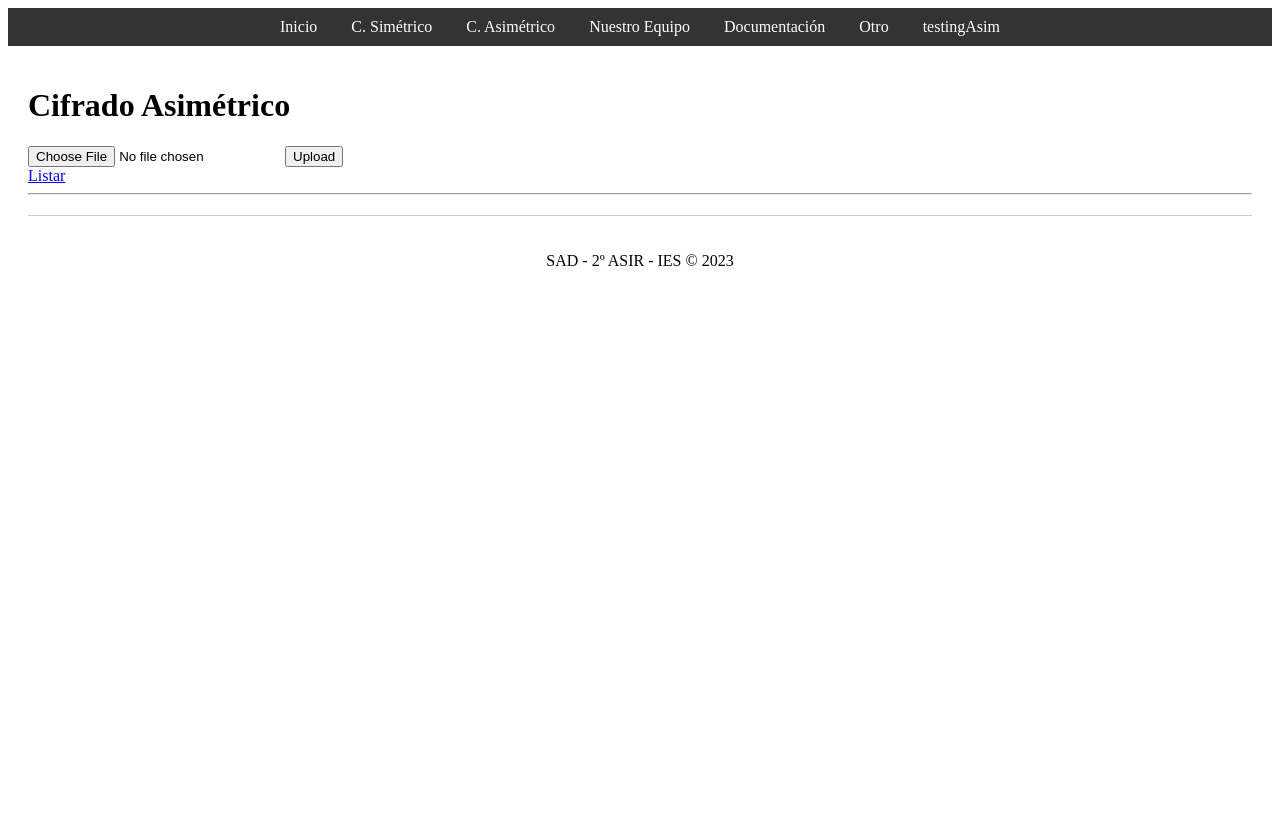
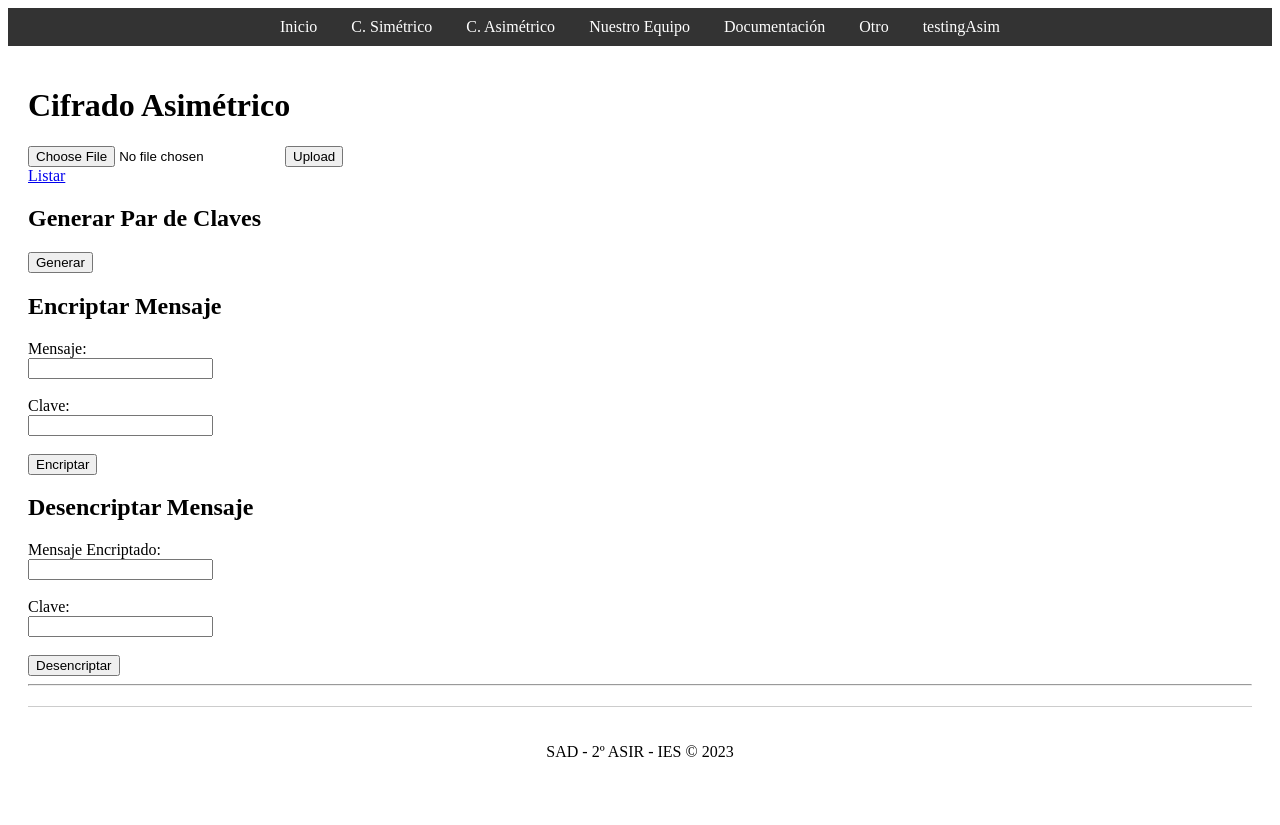
Before and after one commit to ICV-23-24/proyecto-criptografia-python-grupo-5, a Flask app: page /testingAsim in a window 1280 px wide. Before the commit the page ends 266 px from the top, so only its background shows below. Run offline with Flask 2, Linux system fonts and the light colour scheme.

Commit message:
generar claves asimetricas inestable

```diff
--- a/app.py
+++ b/app.py
@@ -1,8 +1,11 @@
 import os
 from datetime import datetime
-from flask import Flask, flash, jsonify, redirect, render_template, request, send_from_directory
+from flask import Flask, flash, redirect, render_template, request, send_from_directory
 import functions as f
 from werkzeug.utils import secure_filename
+from Crypto.Cipher import PKCS1_OAEP
+from Crypto.PublicKey import RSA
+from binascii import hexlify
 
 UPLOAD_FOLDER = './uploads/'
 ALLOWED_EXTENSIONS = {'txt', 'pdf', 'png', 'jpg', 'jpeg', 'gif'}
@@ -38,9 +41,28 @@ def csimetrico():
 
 @app.route("/testingAsim", methods=['GET', 'POST'])
 def testingAsim():
+    # if request.method == 'POST':
+    #     # Revisa si no se ha seleccionado ningún archivo
+    #     if 'file' not in request.files:
+    #         flash('No file part')
+    #         return redirect(request.url)
+    #     file = request.files['file']
+    #     # Guarda el archivo en caso de que sea válido
+    #     if file and allowed_file(file.filename):
+    #         filename = secure_filename(file.filename)
+    #         file.save(os.path.join(app.config['UPLOAD_FOLDER'], filename))
+    #         # return redirect(url_for('download_file', name=filename))
+
     if request.method == 'POST':
+        mode = request.form['mode']
+        if mode == 'generate':
+            #Generating private key (RsaKey object) of key length of 1024 bits
+            private_key = RSA.generate(1024)
+            #Generating the public key (RsaKey object) from the private key
+            public_key = private_key.publickey()
+            return render_template('testingAsim.html',private_key=private_key,public_key=public_key,mode=mode)
         # Revisa si no se ha seleccionado ningún archivo
-        if 'file' not in request.files:
+        elif 'file' not in request.files:
             flash('No file part')
             return redirect(request.url)
         file = request.files['file']
@@ -49,6 +71,9 @@ def testingAsim():
             filename = secure_filename(file.filename)
             file.save(os.path.join(app.config['UPLOAD_FOLDER'], filename))
             # return redirect(url_for('download_file', name=filename))
+
+    # return render_template("csimetrico.html")
+
 
     return render_template("testingAsim.html")
 
--- a/templates/testingAsim.html
+++ b/templates/testingAsim.html
@@ -4,16 +4,66 @@
 {% endblock %}
 {% block content %}
 
+<!-- Importación y listado de claves/archivos -->
+
 <h1>Cifrado Asimétrico</h1>
 <form method=post enctype=multipart/form-data>
-  <input type=file name=file>
-  <input type=submit value=Upload>
+    <input type=file name=file>
+    <input type=submit value=Upload>
 </form>
 
 <nav>
-  <a href="{{ url_for('listar') }}">Listar</a>
+     <a href="{{ url_for('listar') }}">Listar</a>
 </nav>
 
+<!-- Cifrado Asimétrico -->
+
+<h2>Generar Par de Claves</h2>
+    <form method="post">
+        <input type="hidden" name="mode" value="generate">
+        <input type="submit" value="Generar">
+    </form>
+
+    {% if public_key %}
+        <h2>Clave Publica:</h2>
+        <p>{{ public_key }}</p>
+    {% endif %}
+
+    {% if private_key %}
+        <h2>Clave Privada:</h2>
+        <p>{{ private_key }}</p>
+    {% endif %}
 
 
+    <h2>Encriptar Mensaje</h2>
+    <form method="post">
+        <label for="message">Mensaje:</label><br>
+        <input type="text" id="message" name="message"><br><br>
+        <label for="key">Clave:</label><br>
+        <input type="text" id="key" name="key"><br><br>
+        <input type="hidden" name="mode" value="encrypt">
+        <input type="submit" value="Encriptar">
+    </form>
+
+<!--
+    {% if encrypted_message %}
+        <h2>Mensaje Encriptado:</h2>
+        <p>{{ encrypted_message }}</p>
+    {% endif %} -->
+
+    <h2>Desencriptar Mensaje</h2>
+    <form method="post">
+        <label for="encrypted_message">Mensaje Encriptado:</label><br>
+        <input type="text" id="encrypted_message" name="message"><br><br>
+        <label for="key_decrypt">Clave:</label><br>
+        <input type="text" id="key_decrypt" name="key"><br><br>
+        <input type="hidden" name="mode" value="decrypt">
+        <input type="submit" value="Desencriptar">
+    </form>
+
+    <!-- {% if decrypted_message %}
+        <h2>Mensaje:</h2>
+        <p>{{ decrypted_message }}</p>
+    {% endif %} -->
+
 {% endblock %}
```
